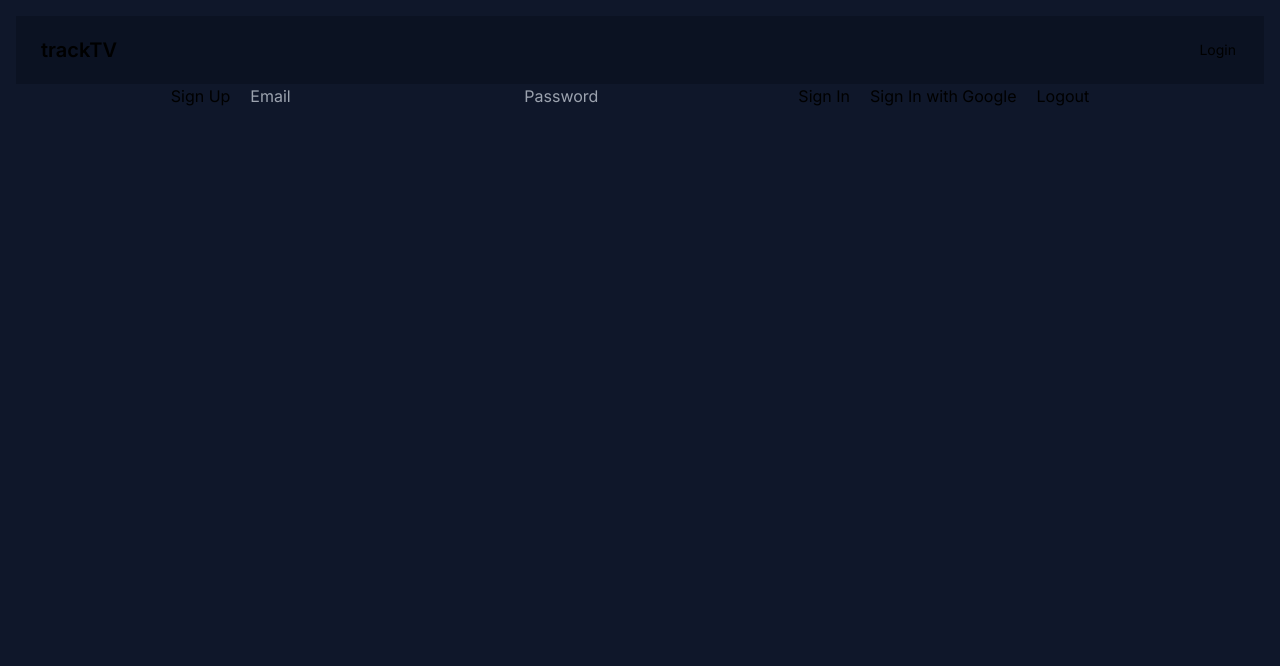
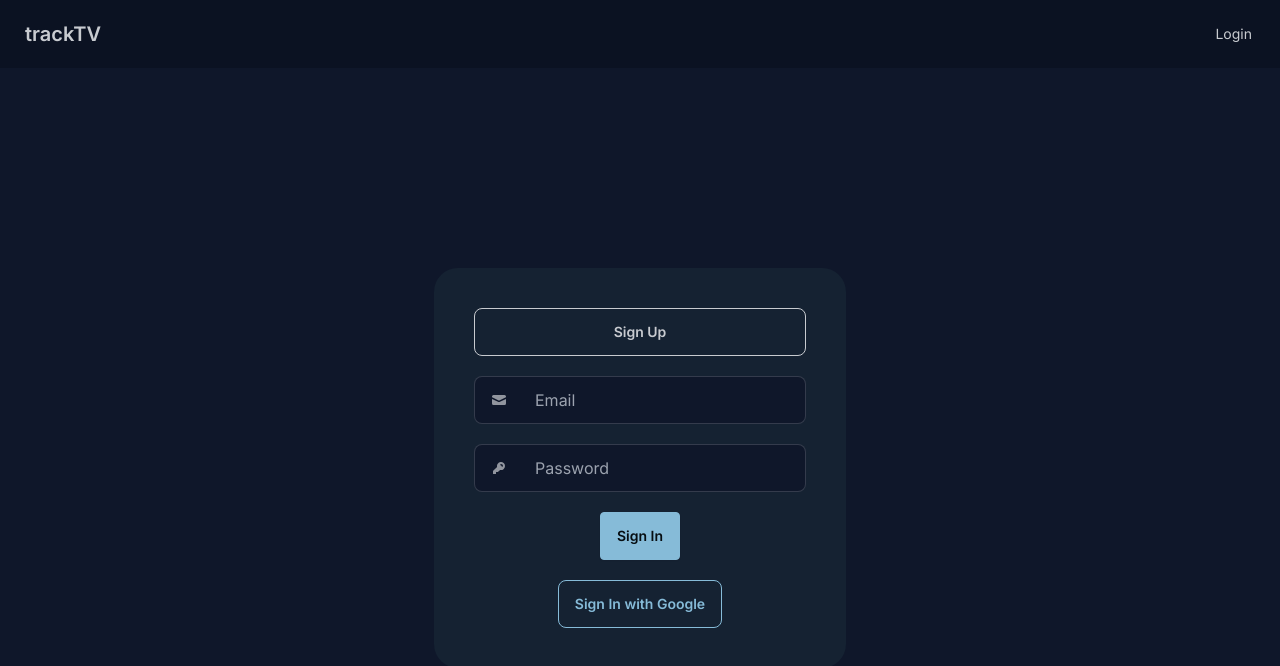
Before and after one commit to retcon1/track-tv, a Next.js app: page /login in a window 1280 px wide. Shown: the top 666 px of the page. Built offline with nearby package versions, Linux system fonts and the light colour scheme; no server answers.

Commit message:
FEAT: adds styling and checks to login/signup page

```diff
--- a/app/globals.css
+++ b/app/globals.css
@@ -1,21 +1,19 @@
 @tailwind base;
 @tailwind components;
 @tailwind utilities;
-
-:root {
-  --foreground-rgb: 0, 0, 0;
-}
 
 @media (prefers-color-scheme: dark) {
   :root {
     --background-rbg: 10, 23, 37;
     --foreground-rgb: 255, 255, 255;
     --highlight-rgb: 21, 31, 46;
+    --header-rgb: 21, 34, 50;
   }
 }
 
-body {
-  background-color: rgb(var(--background-rbg));
-  color: rgb(var(--foreground-rgb));
-  padding: 1rem;
+* {
+  margin: 0;
+  padding: 0;
+  box-sizing: border-box;
+  list-style: none;
 }
--- a/app/login/page.tsx
+++ b/app/login/page.tsx
@@ -1,6 +1,6 @@
 "use client";
 import { useEffect, useState } from "react";
-import { logout, signIn, signInGoogle, signUp } from "../utils/authFunctions";
+import { signIn, signInGoogle, signUp } from "../utils/authFunctions";
 import { useAuthState } from "react-firebase-hooks/auth";
 import { useRouter } from "next/navigation";
 import { auth } from "../config/firebase";
@@ -22,66 +22,147 @@
   }, [user]);
 
   return (
-    <div className="flex justify-center">
-      <button onClick={() => setSignUpClicked(!signUpClicked)}>
+    <div className="flex min-h-screen flex-col items-center justify-center px-4 py-8 md:px-8">
+      <div className="rounded-3xl bg-neutral p-10">
+        <a
+          className="btn btn-outline flex justify-center"
+          onClick={() => setSignUpClicked(!signUpClicked)}
+        >
           {signUpClicked ? "Sign In" : "Sign Up"}
-      </button>
+        </a>
 
         {signUpClicked ? (
-        <div>
+          <form
+            className="flex flex-col items-center"
+            onSubmit={(e) => {
+              e.preventDefault();
+              signUp(signUpEmail, signUpPass, signUpUsername);
+            }}
+          >
+            <label className="input input-bordered my-5 flex items-center gap-2">
+              <svg
+                xmlns="http://www.w3.org/2000/svg"
+                viewBox="0 0 16 16"
+                fill="currentColor"
+                className="h-4 w-4 opacity-70"
+              >
+                <path d="M8 8a3 3 0 1 0 0-6 3 3 0 0 0 0 6ZM12.735 14c.618 0 1.093-.561.872-1.139a6.002 6.002 0 0 0-11.215 0c-.22.578.254 1.139.872 1.139h9.47Z" />
+              </svg>
               <input
                 placeholder="Username"
                 minLength={6}
                 maxLength={10}
                 onChange={(e) => setSignUpUsername(e.target.value)}
-            className="mx-5"
-            style={{ backgroundColor: "rgb(var(--highlight-rgb))" }}
+                className="mx-5 grow rounded"
               />
+            </label>
+            <label className="input input-bordered flex items-center gap-2">
+              <svg
+                xmlns="http://www.w3.org/2000/svg"
+                viewBox="0 0 16 16"
+                fill="currentColor"
+                className="h-4 w-4 opacity-70"
+              >
+                <path d="M2.5 3A1.5 1.5 0 0 0 1 4.5v.793c.026.009.051.02.076.032L7.674 8.51c.206.1.446.1.652 0l6.598-3.185A.755.755 0 0 1 15 5.293V4.5A1.5 1.5 0 0 0 13.5 3h-11Z" />
+                <path d="M15 6.954 8.978 9.86a2.25 2.25 0 0 1-1.956 0L1 6.954V11.5A1.5 1.5 0 0 0 2.5 13h11a1.5 1.5 0 0 0 1.5-1.5V6.954Z" />
+              </svg>
               <input
                 placeholder="Email"
                 type="email"
                 onChange={(e) => setSignUpEmail(e.target.value)}
-            className="mx-5"
-            style={{ backgroundColor: "rgb(var(--highlight-rgb))" }}
+                className="mx-5 grow rounded"
               />
+            </label>
+            <label className="input input-bordered my-5 flex items-center gap-2">
+              <svg
+                xmlns="http://www.w3.org/2000/svg"
+                viewBox="0 0 16 16"
+                fill="currentColor"
+                className="h-4 w-4 opacity-70"
+              >
+                <path
+                  fillRule="evenodd"
+                  d="M14 6a4 4 0 0 1-4.899 3.899l-1.955 1.955a.5.5 0 0 1-.353.146H5v1.5a.5.5 0 0 1-.5.5h-2a.5.5 0 0 1-.5-.5v-2.293a.5.5 0 0 1 .146-.353l3.955-3.955A4 4 0 1 1 14 6Zm-4-2a.75.75 0 0 0 0 1.5.5.5 0 0 1 .5.5.75.75 0 0 0 1.5 0 2 2 0 0 0-2-2Z"
+                  clipRule="evenodd"
+                />
+              </svg>
               <input
                 placeholder="Password"
                 type="password"
                 minLength={6}
                 onChange={(e) => setSignUpPass(e.target.value)}
-            className="mx-5"
-            style={{ backgroundColor: "rgb(var(--highlight-rgb))" }}
+                className="mx-5 rounded"
               />
-          <button onClick={() => signUp(signUpEmail, signUpPass, signUpUsername)}>Sign Up</button>
-        </div>
+            </label>
+            <button
+              className="btn btn-primary mb-3"
+              disabled={
+                signUpUsername.length < 6 ||
+                signUpEmail.length < 6 ||
+                signUpPass.length < 6
+              }
+              type="submit"
+            >
+              Sign Up
+            </button>
+          </form>
         ) : (
-        <div className="signIn">
+          <form
+            className="flex flex-col items-center"
+            onSubmit={(e) => {
+              e.preventDefault();
+              signIn(email, pass);
+            }}
+          >
+            <label className="input input-bordered my-5 flex items-center gap-2">
+              <svg
+                xmlns="http://www.w3.org/2000/svg"
+                viewBox="0 0 16 16"
+                fill="currentColor"
+                className="h-4 w-4 opacity-70"
+              >
+                <path d="M2.5 3A1.5 1.5 0 0 0 1 4.5v.793c.026.009.051.02.076.032L7.674 8.51c.206.1.446.1.652 0l6.598-3.185A.755.755 0 0 1 15 5.293V4.5A1.5 1.5 0 0 0 13.5 3h-11Z" />
+                <path d="M15 6.954 8.978 9.86a2.25 2.25 0 0 1-1.956 0L1 6.954V11.5A1.5 1.5 0 0 0 2.5 13h11a1.5 1.5 0 0 0 1.5-1.5V6.954Z" />
+              </svg>
               <input
                 placeholder="Email"
                 type="email"
                 onChange={(e) => setEmail(e.target.value)}
-            className="mx-5"
-            style={{ backgroundColor: "rgb(var(--highlight-rgb))" }}
+                className="mx-5 rounded"
               />
+            </label>
+
+            <label className="input input-bordered mb-5 flex items-center gap-2">
+              <svg
+                xmlns="http://www.w3.org/2000/svg"
+                viewBox="0 0 16 16"
+                fill="currentColor"
+                className="h-4 w-4 opacity-70"
+              >
+                <path
+                  fillRule="evenodd"
+                  d="M14 6a4 4 0 0 1-4.899 3.899l-1.955 1.955a.5.5 0 0 1-.353.146H5v1.5a.5.5 0 0 1-.5.5h-2a.5.5 0 0 1-.5-.5v-2.293a.5.5 0 0 1 .146-.353l3.955-3.955A4 4 0 1 1 14 6Zm-4-2a.75.75 0 0 0 0 1.5.5.5 0 0 1 .5.5.75.75 0 0 0 1.5 0 2 2 0 0 0-2-2Z"
+                  clipRule="evenodd"
+                />
+              </svg>
               <input
                 placeholder="Password"
                 type="password"
                 minLength={6}
                 onChange={(e) => setPass(e.target.value)}
-            className="mx-5"
-            style={{ backgroundColor: "rgb(var(--highlight-rgb))" }}
+                className="mx-5 rounded"
               />
-          <button onClick={() => signIn(email, pass)} className="mx-5">
+            </label>
+            <button className="btn btn-primary mb-5 rounded" type="submit">
               Sign In
             </button>
 
-          <button onClick={signInGoogle}>Sign In with Google</button>
+            <a className="btn btn-outline btn-primary" onClick={signInGoogle}>
+              Sign In with Google
+            </a>
+          </form>
+        )}
       </div>
-      )}
-
-      <button onClick={logout} className="mx-5">
-        Logout
-      </button>
     </div>
   );
 };
```
Also changed, not shown: app/layout.tsx (+2 -5 lines). Lines whose indentation alone changed are shown as unchanged.
